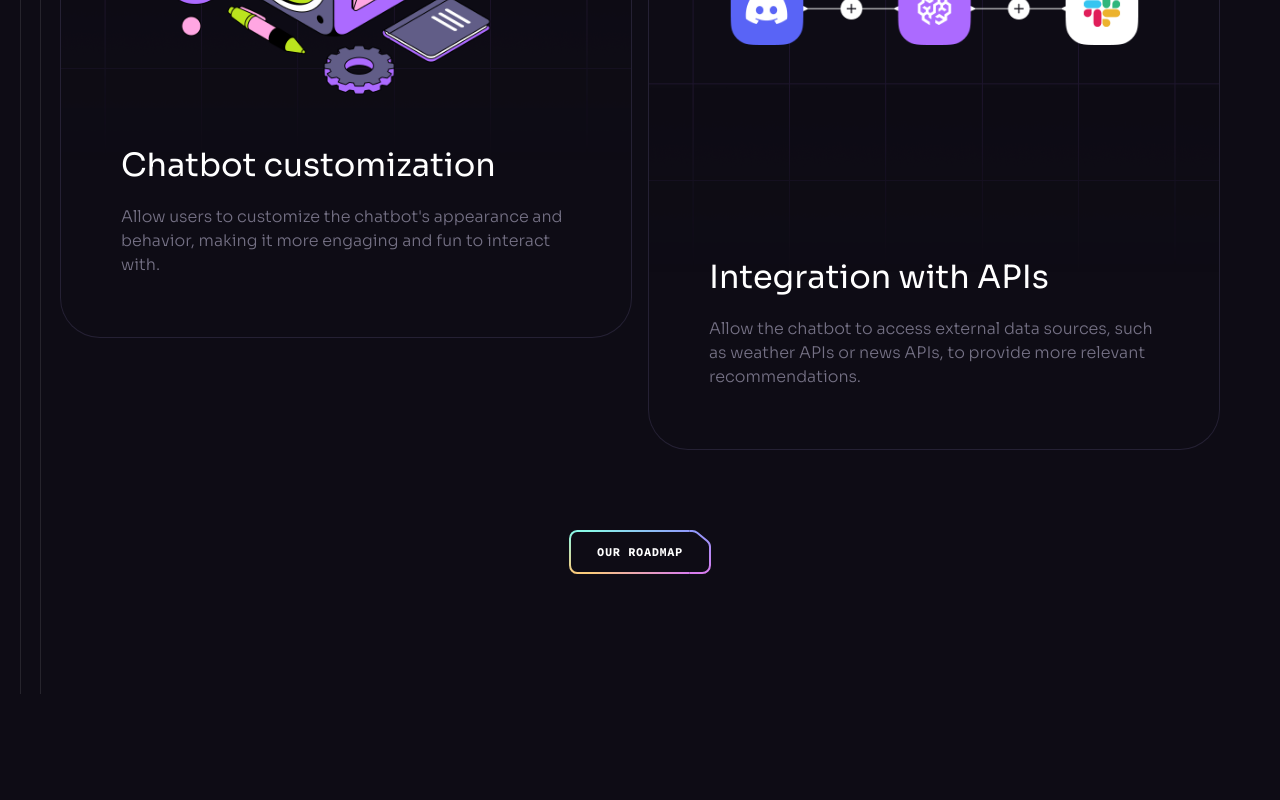
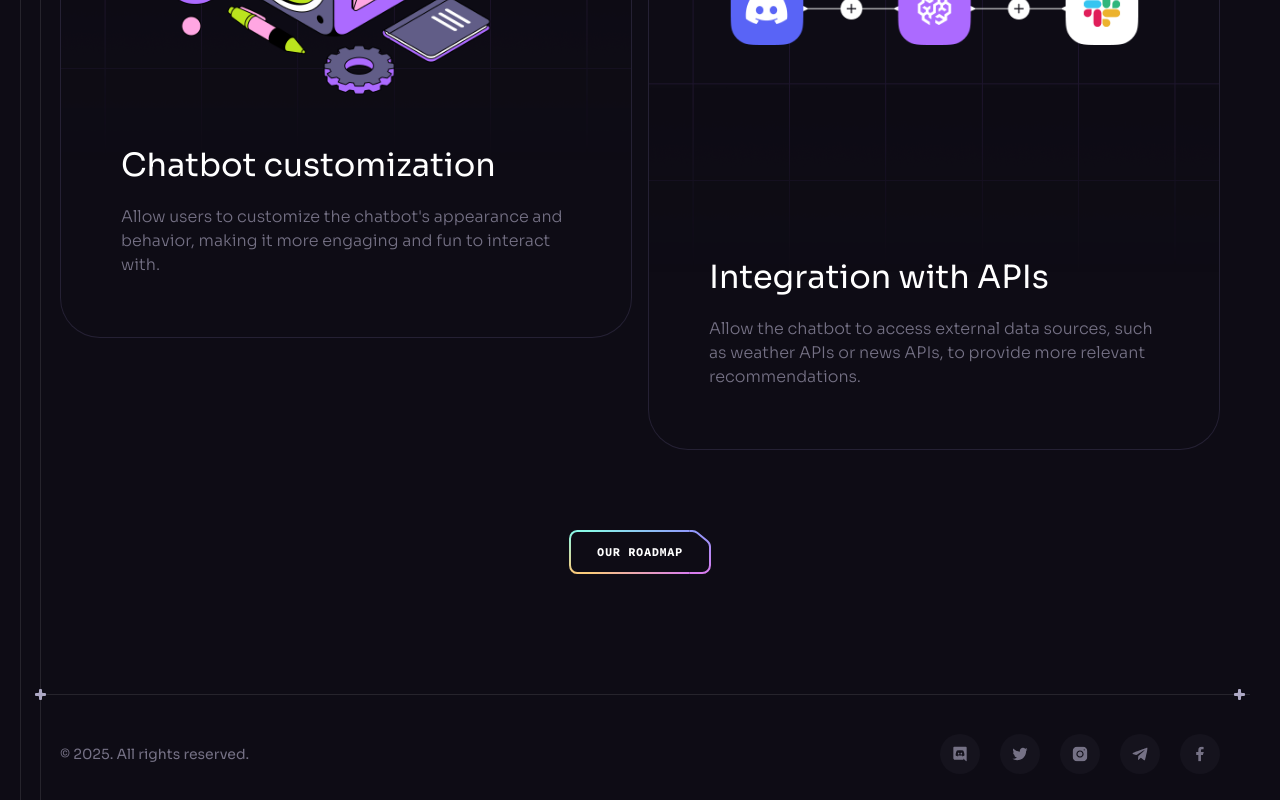
Before and after one commit to alcxander/brainwave, a React (Vite) app: page / in a window 1280 px wide. Shown: the part 8643-9443 px from the top of the page. Before the commit the page ends 9337 px from the top, so only its background shows below. Built offline with nearby package versions, Linux system fonts and the light colour scheme.

Commit message:
Project finished, looking really good. great product feature site to show how elements work on a system.

```diff
--- a/src/App.jsx
+++ b/src/App.jsx
@@ -1,6 +1,7 @@
 import ButtonGradient from "./assets/svg/ButtonGradient";
 import Benefits from "./components/Benefits";
 import Collaboration from "./components/Collaboration";
+import Footer from "./components/Footer";
 import Header from "./components/Header";
 import Hero from "./components/Hero";
 import Pricing from "./components/Pricing";
@@ -19,6 +20,7 @@
         <Services />
         <Pricing />
         <Roadmap />
+        <Footer />
 
       </div>
       <ButtonGradient />
--- /dev/null
+++ b/src/components/Footer.jsx
@@ -0,0 +1,24 @@
+import { socials } from "../constants";
+import Section from "./Section";
+
+const Footer = () => {
+return <Section crosses className="!px-0 !py-10">
+    <div className="container flex sm:justify-between justify-center
+    items-center gap-10 max-sm:flex-col">
+        <p className="caption text-n-4 lg:block">© {new Date().getFullYear()}. All rights reserved.</p>
+        <ul className="flex gap-5 flex-wrap">
+            {socials.map((item)=>(
+                <a key={item.id} href={item.url} target="_blank" className="flex items-center
+                justify-center w-10 h-10 bg-n-7 rounded-full transition-colors hover:bg-n-6">
+                    <img src={item.iconUrl}
+                    width={16}
+                    height={16}
+                    alt={item.title}/>
+                </a>
+            ))}
+        </ul>
+    </div>
+</Section>;
+};
+
+export default Footer;
```
